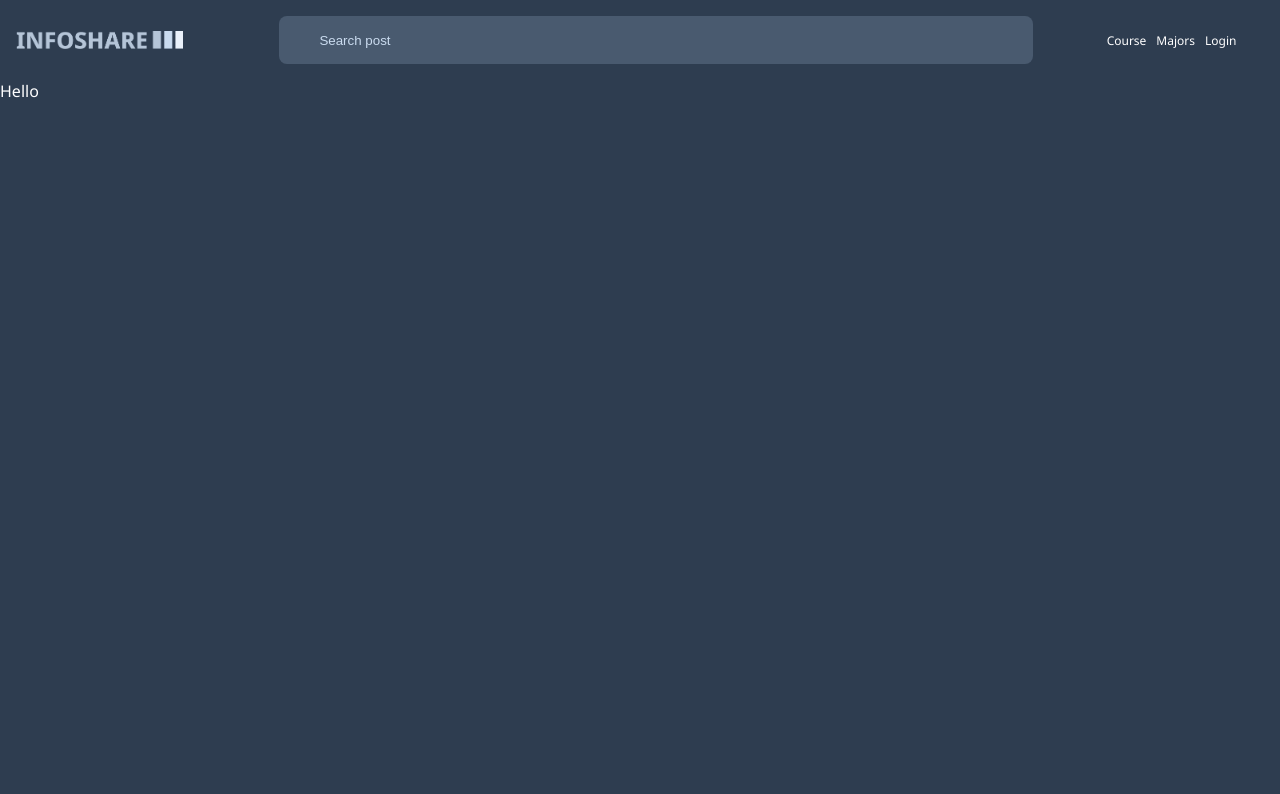
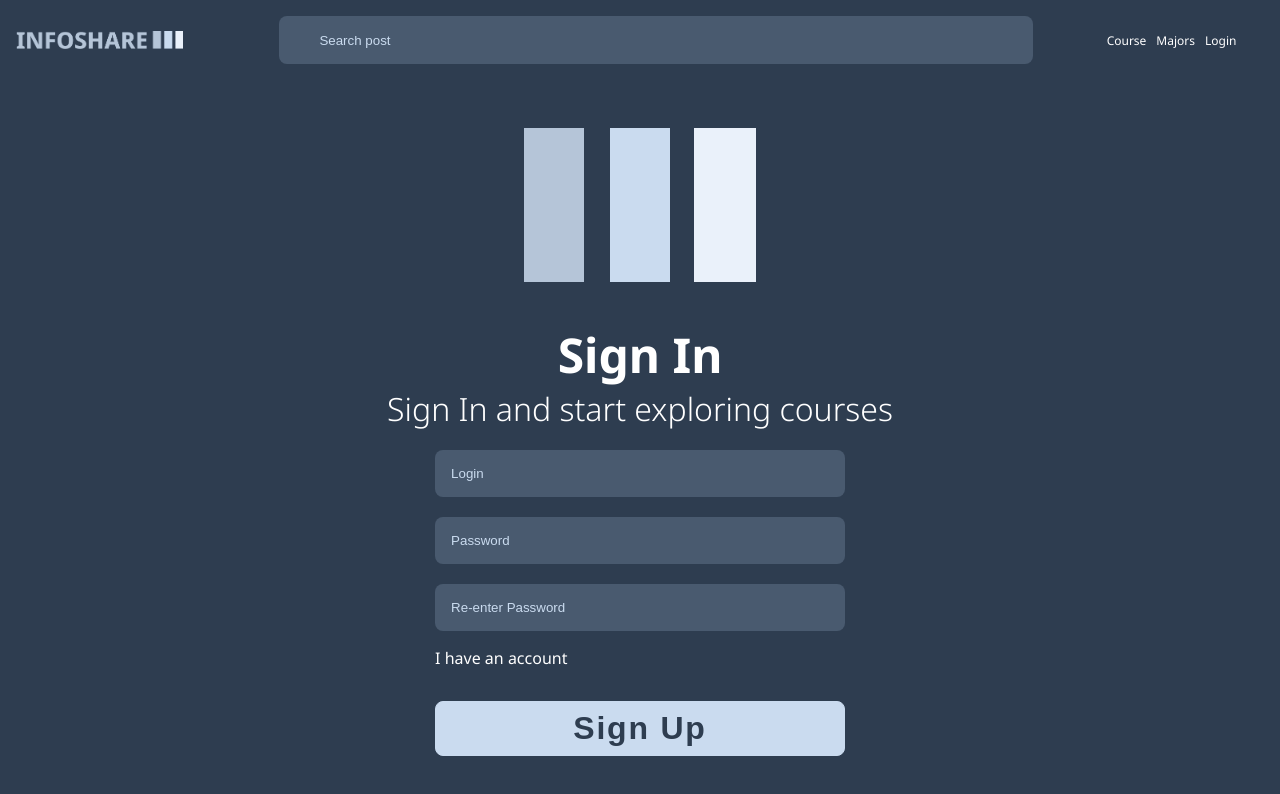
Before and after one commit to SciencePotato/bu-infoshare-next, a Next.js app: page /SignUp in a window 1280 px wide. Shown: the top 794 px of the page. Built offline with nearby package versions, Linux system fonts and the light colour scheme.

Commit message:
Login / Sign Up Styled

```diff
--- a/pages/SignUp/index.tsx
+++ b/pages/SignUp/index.tsx
@@ -1,6 +1,9 @@
 import type { NextPage } from 'next'
 import Navbar from '../../components/navbar/navbar'
 import Head from 'next/head'
+import brick from '../../public/brick.png'
+import Image from 'next/image'
+import styles from '../../styles/SignUp.module.scss'
 
 const SignUp: NextPage = () => {
   return (
@@ -12,9 +15,28 @@ const SignUp: NextPage = () => {
         </Head>
         <Navbar/>
 
-        <div>
-            Hello
-        </div>
+        <main className={styles.signUpPage}>
+          <section>
+            <div>
+              <Image src={brick}/>
+              <h1> Sign In</h1>
+              <h2> Sign In and start exploring courses</h2>
+            </div>
+            <div>
+              <input type="text" placeholder={"Login"}/>
+              <input type="password" placeholder={"Password"}/>
+              <input type="password" placeholder={"Re-enter Password"}/>
+              <div>
+                <div>
+                  <p> I have an account </p>
+                </div>
+              </div>
+            </div>
+            <button>
+              Sign Up
+            </button>
+          </section>
+        </main>
       </>
   )
 }
--- a/styles/SignUp.module.scss
+++ b/styles/SignUp.module.scss
@@ -1 +1,76 @@
 @import './globalVariable.scss';
+
+
+.signUpPage {
+    width: 100vw;
+    display: grid;
+    place-items: center;
+    margin-top: 3rem;
+    & > section {
+        display: flex;
+        flex-direction: column;
+        & > div {
+            &:first-of-type {
+                display: grid;
+                place-items: center;
+                & > h1 {
+                    margin-bottom: 0px;
+                    font-size: 3rem;
+                }
+
+                & > h2 {
+                    margin: 0px;
+                    font-size: 2rem;
+                    font-weight: 300;
+                }
+            }
+            &:nth-of-type(2) {
+                display: flex;
+                flex-direction: column;
+                & > input {
+                    margin: 1.25rem 3rem;
+                    margin-bottom: 0;
+                    padding: 1rem;
+                    background-color: $primary-color-light;
+                    border-radius: 0.5rem;
+                    border: 0px;
+                    color: $primary-color-superLight;
+                    &:focus {
+                        outline: none !important;
+                        border: solid 1px $primary-color-superLight;
+                        box-shadow: 0px;
+                    }
+                    &::placeholder {
+                        color: $primary-color-superLight;
+                    }
+                }
+                & > div {
+                    display: flex;
+                    margin: 0rem 3rem;
+                    & > div {
+                        flex: 1;
+                        cursor: pointer;
+                    }
+                }
+            }
+        }
+        & > button {
+            cursor: pointer;
+            margin: 0rem 3rem;
+            margin-top: 1rem;
+            padding: 0.5rem;
+            font-weight: 700;
+            letter-spacing: 0.1ch;
+            border-radius: 0.5rem;
+            font-size: 2rem;
+            border: solid 1px $primary-color-superLight;
+            background-color: $primary-color-superLight;
+            color: $primary-color;
+            transition: ease-out 0.25s;
+            &:hover {
+                color: $primary-color-superLight;
+                background-color: $primary-color;
+            }
+        }
+    }
+}
--- a/styles/Splash.module.scss
+++ b/styles/Splash.module.scss
@@ -24,9 +24,9 @@
       border-radius: 0.5rem;
       cursor: pointer;
       border: solid 1px $primary-color-superLight;
+      background-color: $primary-color-superLight;
       font-weight: 500;
-      padding: 1rem 2rem;
-      background-color: $primary-color-superLight;
+      padding: 1rem 5rem;
       color: $primary-color;
       transition: ease-out 0.25s;
       &:hover {
```
Also changed, not shown: pages/Log-in/index.tsx (+27 -3 lines), styles/LogIn.module.scss (+78 -0 lines).
